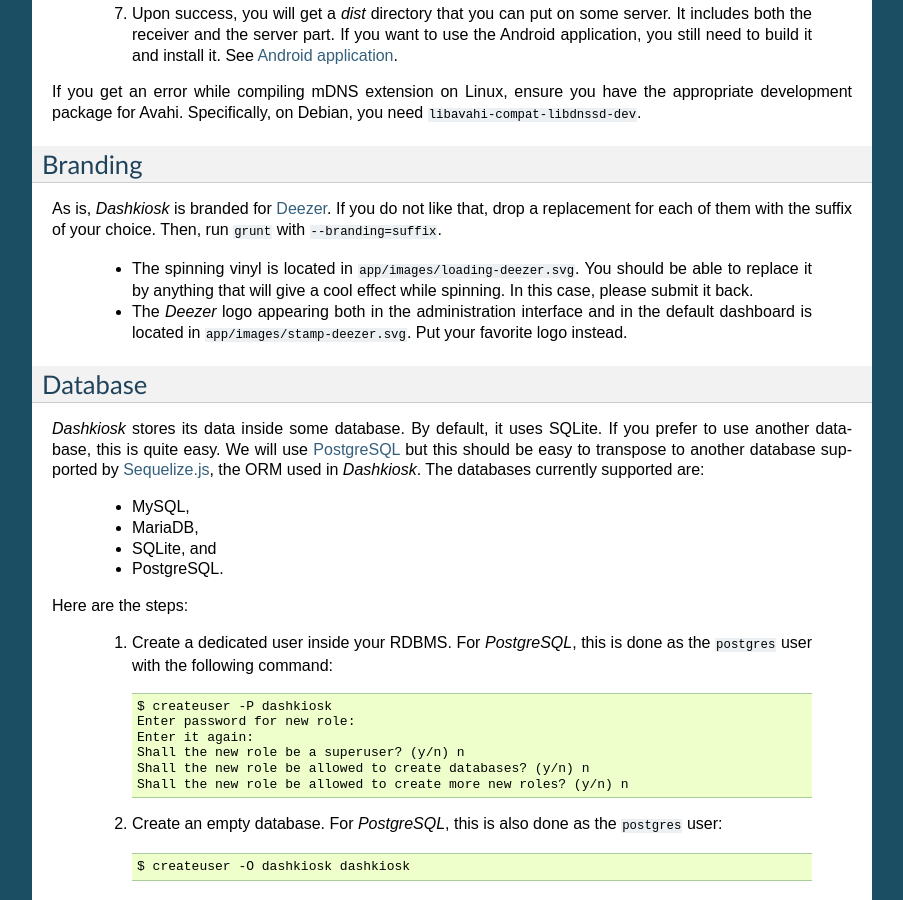
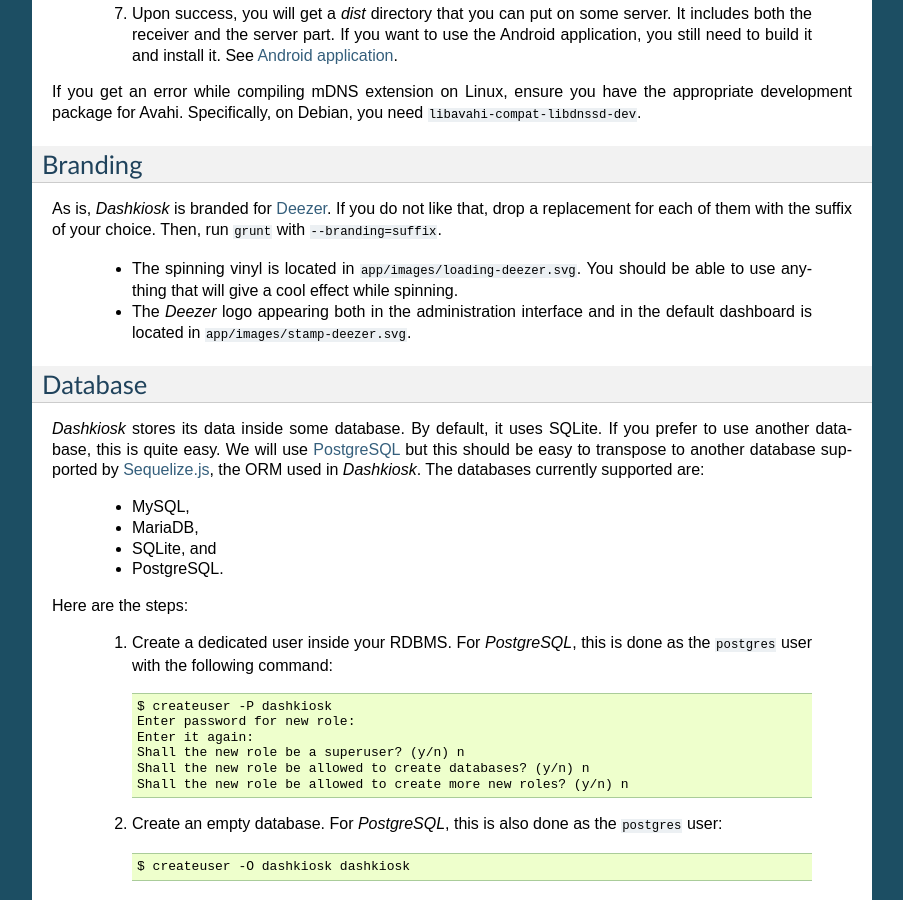
Before and after one commit to vincentbernat/dashkiosk, a Sphinx documentation site: the page built from docs/install.rst, in a window 1280 px wide and 900 px high, scrolled down 669 px. Shown: the whole window, without its empty margins (198-1101 px from the left). Built offline with Sphinx 7.4.7, drawn with Linux system fonts in a browser that asks for light colours.

Commit message:
documentation: clarify branding
Images do not have to be replaced. Other images with the appropriate
suffix should be provided.

```diff
--- a/docs/install.rst
+++ b/docs/install.rst
@@ -52,13 +52,13 @@ As is, *Dashkiosk* is branded for `Deezer`_. If you do not like that,
 drop a replacement for each of them with the suffix of your
 choice. Then, run ``grunt`` with ``--branding=suffix``.
 
-  - The spinning vinyl is located in ``app/images/loading-deezer.svg``. You
-    should be able to replace it by anything that will give a cool
-    effect while spinning. In this case, please submit it back.
+  - The spinning vinyl is located in
+    ``app/images/loading-deezer.svg``. You should be able to use
+    anything that will give a cool effect while spinning.
 
   - The *Deezer* logo appearing both in the administration interface
     and in the default dashboard is located in
-    ``app/images/stamp-deezer.svg``. Put your favorite logo instead.
+    ``app/images/stamp-deezer.svg``.
 
 Database
 --------
```
